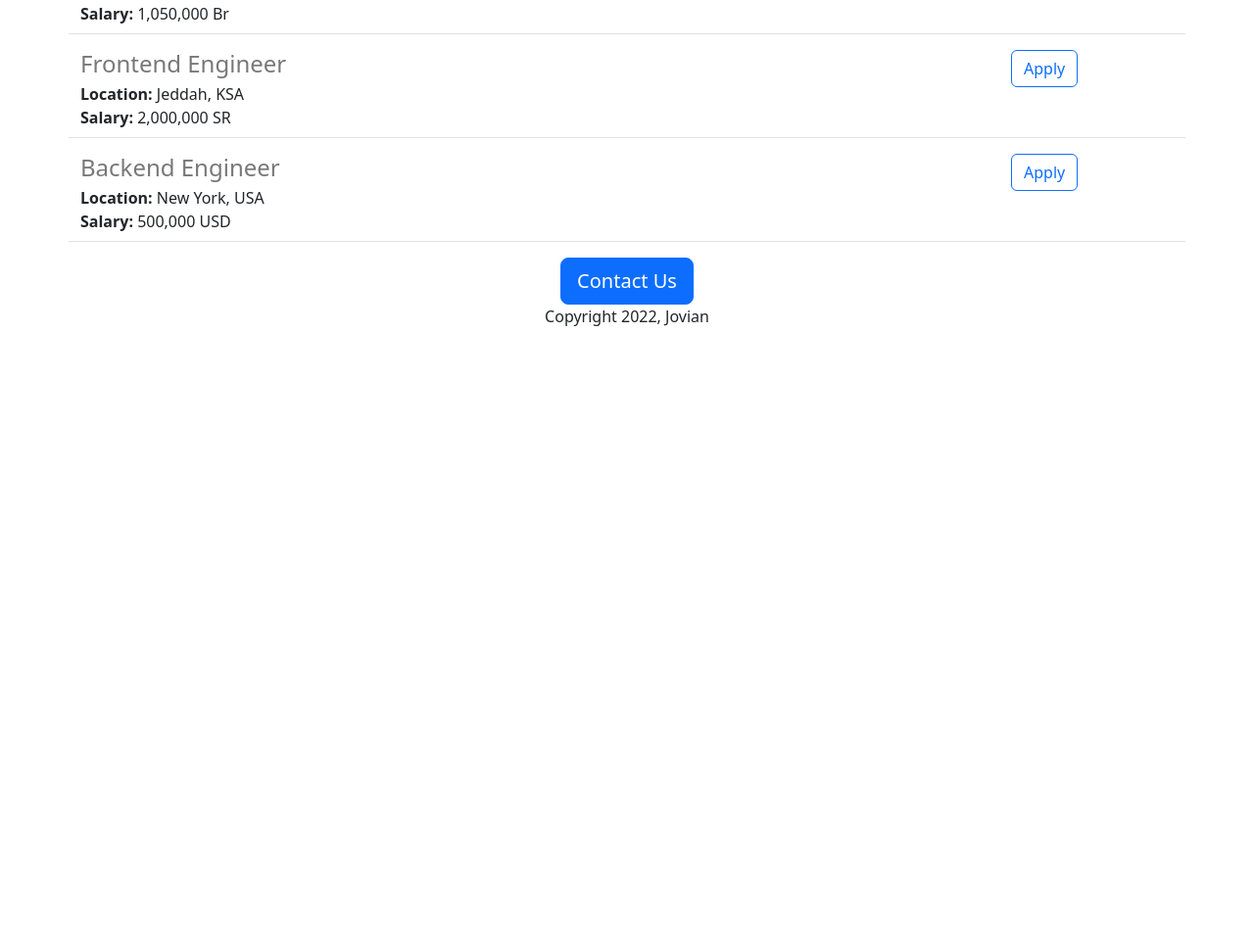
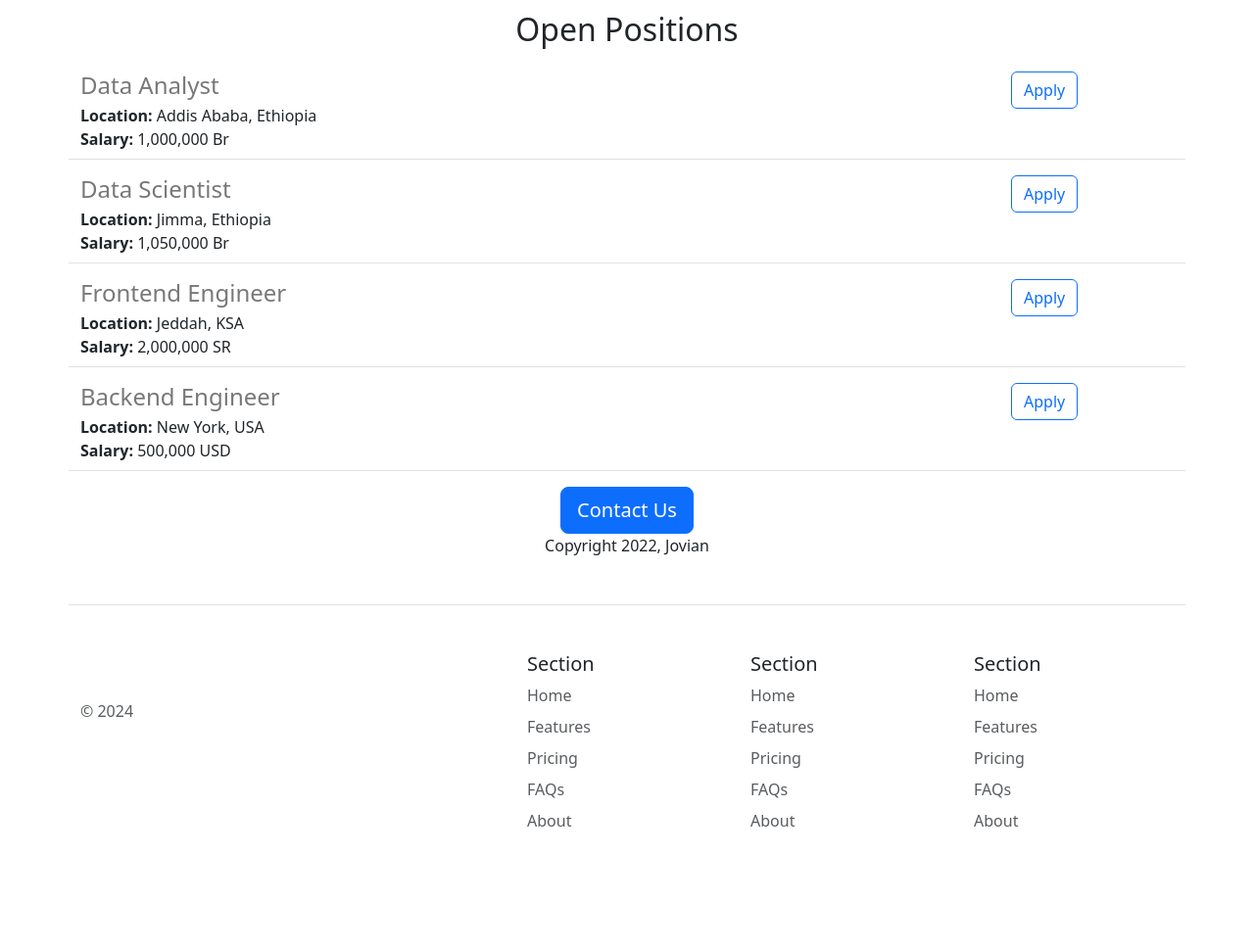
Before and after one commit to Mohakiy/FlaskTut, a Flask app: page / in a window 1280 px wide. Shown: the part 985-1955 px from the top of the page at 98% size. Before the commit the page ends 1318 px from the top, so only its background shows below. Run offline with Flask 3, Linux system fonts and the light colour scheme.

Commit message:
Added functionality to application buttons, navbar, and some aesthetic modifications

```diff
--- /dev/null
+++ b/templates/footer.html
@@ -0,0 +1,47 @@
+<div class="container">
+  <footer class="row row-cols-1 row-cols-sm-2 row-cols-md-5 py-5 my-5 border-top">
+    <div class="col mb-3">
+      <a href="/" class="d-flex align-items-center mb-3 link-body-emphasis text-decoration-none">
+        <svg class="bi me-2" width="40" height="32"><use xlink:href="#bootstrap"/></svg>
+      </a>
+      <p class="text-body-secondary">&copy; 2024</p>
+    </div>
+
+    <div class="col mb-3">
+
+    </div>
+
+    <div class="col mb-3">
+      <h5>Section</h5>
+      <ul class="nav flex-column">
+        <li class="nav-item mb-2"><a href="#" class="nav-link p-0 text-body-secondary">Home</a></li>
+        <li class="nav-item mb-2"><a href="#" class="nav-link p-0 text-body-secondary">Features</a></li>
+        <li class="nav-item mb-2"><a href="#" class="nav-link p-0 text-body-secondary">Pricing</a></li>
+        <li class="nav-item mb-2"><a href="#" class="nav-link p-0 text-body-secondary">FAQs</a></li>
+        <li class="nav-item mb-2"><a href="#" class="nav-link p-0 text-body-secondary">About</a></li>
+      </ul>
+    </div>
+
+    <div class="col mb-3">
+      <h5>Section</h5>
+      <ul class="nav flex-column">
+        <li class="nav-item mb-2"><a href="#" class="nav-link p-0 text-body-secondary">Home</a></li>
+        <li class="nav-item mb-2"><a href="#" class="nav-link p-0 text-body-secondary">Features</a></li>
+        <li class="nav-item mb-2"><a href="#" class="nav-link p-0 text-body-secondary">Pricing</a></li>
+        <li class="nav-item mb-2"><a href="#" class="nav-link p-0 text-body-secondary">FAQs</a></li>
+        <li class="nav-item mb-2"><a href="#" class="nav-link p-0 text-body-secondary">About</a></li>
+      </ul>
+    </div>
+
+    <div class="col mb-3">
+      <h5>Section</h5>
+      <ul class="nav flex-column">
+        <li class="nav-item mb-2"><a href="#" class="nav-link p-0 text-body-secondary">Home</a></li>
+        <li class="nav-item mb-2"><a href="#" class="nav-link p-0 text-body-secondary">Features</a></li>
+        <li class="nav-item mb-2"><a href="#" class="nav-link p-0 text-body-secondary">Pricing</a></li>
+        <li class="nav-item mb-2"><a href="#" class="nav-link p-0 text-body-secondary">FAQs</a></li>
+        <li class="nav-item mb-2"><a href="#" class="nav-link p-0 text-body-secondary">About</a></li>
+      </ul>
+    </div>
+  </footer>
+</div>
--- a/templates/home.html
+++ b/templates/home.html
@@ -7,18 +7,28 @@
     <style>
       #banner {
         height: 500px;
-        width: 60%;
-        object-fit: cover;
+        width: 100%;
+        object-fit: contain;
+        margin-bottom: 16px;
       }
     </style>
     <title>Home</title>
   </head>
   <body>
+    {% include "nav.html" %}
+    <img class="img-fluid" id="banner" src="static/homebg.jpg">
     <div class="container">
       <h1 class="text-center mt-2 mb-4">{{company_name}} Careers</h1>
-      <img class="img-fluid" id="banner" src="static/homebg.jpg">
-      <h2>About Jovian</h2>
-      <p class="lead">Lorem ipsum dolor sit amet, consectetur adipiscing elit. Nullam vitae metus ut sapien porta mattis. Nunc lorem lorem, tempus eget nibh quis, efficitur varius quam. Maecenas posuere orci vel condimentum tempor. Duis nibh massa, varius ut ultricies in, ultrices sed neque. Donec laoreet eu dolor eu posuere. Suspendisse vel lectus iaculis, blandit tellus at, laoreet ipsum. Integer consequat pharetra neque, a blandit nibh accumsan a.</p>
+      <div class="row" style="margin-bottom: 16px;">
+        <div class="col-md-6">
+        <p class="lead">
+          Lorem ipsum dolor sit amet, consectetur adipiscing elit. Nullam vitae metus ut sapien porta mattis. Nunc lorem lorem, tempus eget nibh quis, efficitur varius quam. Maecenas posuere orci vel condimentum tempor. Duis nibh massa, varius ut ultricies in, ultrices sed neque. Donec laoreet eu dolor eu posuere. Suspendisse vel lectus iaculis, blandit tellus at, laoreet ipsum. Integer consequat pharetra neque, a blandit nibh accumsan a.
+        </p>
+        </div>
+        <div class="d-none d-md-block col-6">
+          <img src="/static/people.jpg" style="height: 320px; border-radius: 4px;">"
+        </div>
+      </div>
       <h2 class="text-center mt-2 mb-4">Open Positions</h2>
       <div>
       {% for job in jobs %}
@@ -30,5 +40,6 @@
         <p>Copyright 2022, Jovian</p>
       </div>
     </div>
+    {% include "footer.html" %}
   </body>
 </html>
--- a/templates/jobitem.html
+++ b/templates/jobitem.html
@@ -12,7 +12,8 @@
     </div>
     {% endif %}
   </div>
-  <div class="col-2">
-    <button type="button" class="btn btn-outline-primary">Apply</button>
+  <div class="col-2" style="padding-right:16px;">
+    <a href="mailto:sdmohanned@gmail.com?subject=Application%20for%20{{job['title']}}&body=Name%3A%20%3CName%20here%3E%0A%0AResume%3A%20%3CResume%20here%3E%0A%0ALinkedIn%3A%20%3CLinkedIn%20here%3E" class="btn btn-outline-primary float-right align-middle">Apply</a>
   </div>
+
 </div>
--- /dev/null
+++ b/templates/nav.html
@@ -0,0 +1,9 @@
+<nav class="navbar bg-body-tertiary shadow-sm bg-white fixed-top">
+  <div class="container-fluid">
+    <a class="navbar-brand" href="#">
+      <img src="/static/logo.svg" alt="Logo" width="30" height="24" class="d-inline-block align-text-top">
+      FlaskTut
+    </a>
+  </div>
+</nav>
+<div style="height: 64px;"></div>
```
Also changed, not shown: static/logo.svg (added), 1 other file.
